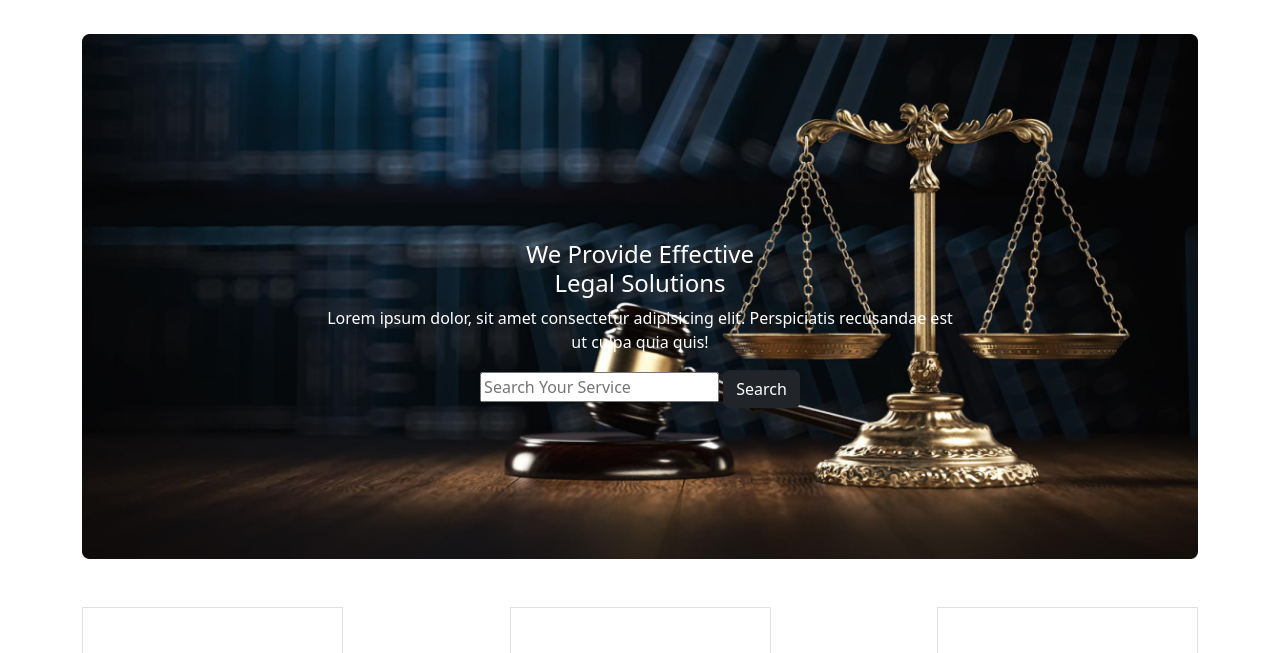
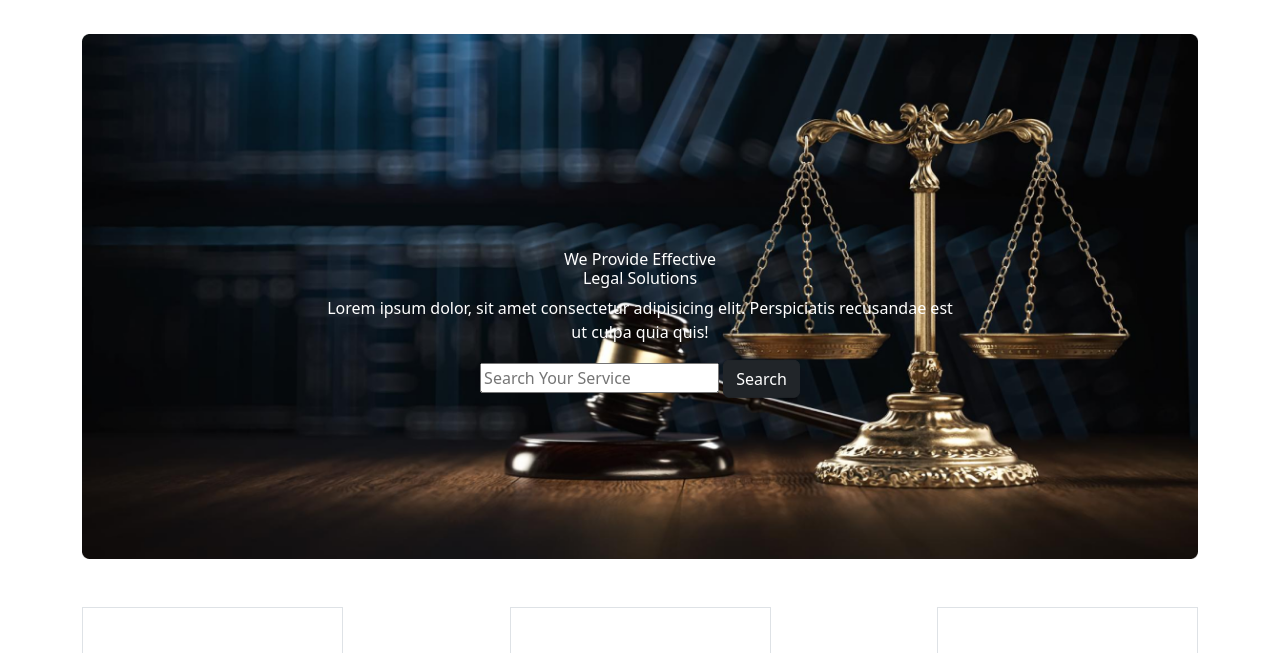
Before and after one commit to FerdowsAhmmed/test, a plain HTML site: page index.html in a window 1280 px wide. Shown: the part 76-729 px from the top of the page. Drawn offline with nearby package versions, Linux system fonts and the light colour scheme.

Commit message:
first commit

```diff
--- a/index.html
+++ b/index.html
@@ -36,7 +36,8 @@
 
 <!-- header section  -->
 <header class="container">
-    <nav class="navbar navbar-expand-lg bg-light">
+
+      <nav class="navbar navbar-expand-lg bg-light ">
         <div class="container-fluid">
           <img src="./images/logo2.png" alt="">
           <button class="navbar-toggler" type="button" data-bs-toggle="collapse" data-bs-target="#navbarNav" aria-controls="navbarNav" aria-expanded="false" aria-label="Toggle navigation">
@@ -91,6 +92,7 @@ Hi!
         </div>
       </nav>
 
+
 </header>
 <!-- banner section  -->
 <section class="container mt-5">
@@ -98,7 +100,7 @@ Hi!
     <img src="./images/banner.png" class="img-fluid" alt="">
     <div class="banner position-absolute top-50 start-50 translate-middle">
       <div class="text-center text-white">
-        <h4>We Provide Effective <br> Legal Solutions</h4>
+        <h6>We Provide Effective <br> Legal Solutions</h6>
        <p> Lorem ipsum dolor, sit amet consectetur adipisicing elit. Perspiciatis recusandae est ut culpa quia quis!</p>
       </div>
       <div class="text-center">
```
